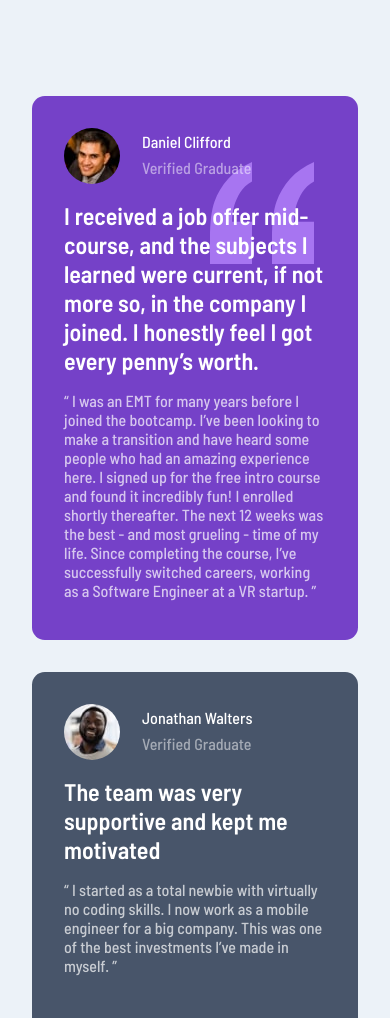
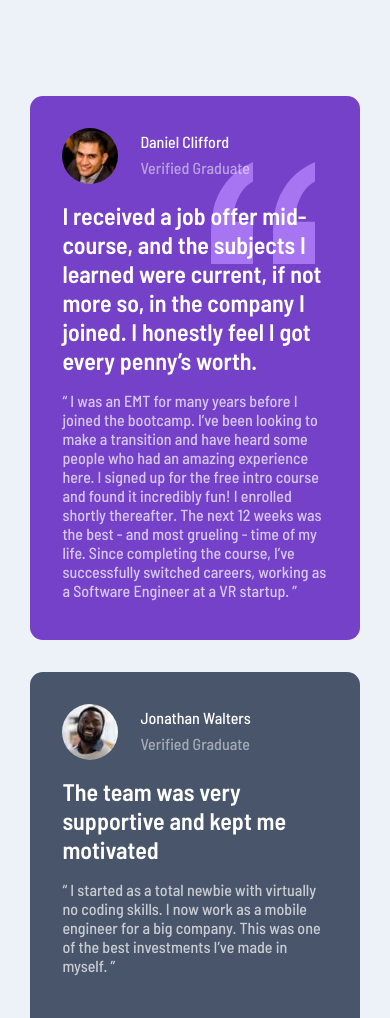
Before and after one commit to marijanagardovic/bonus, a plain HTML site: page index.html in a window 390 px wide. Shown: the top 1018 px of the page. Drawn offline with Linux system fonts and the light colour scheme.

Commit message:
changed media queries

```diff
--- a/style.css
+++ b/style.css
@@ -120,34 +120,41 @@ h2{
 }
 
 @media (max-width: 1130px){
+    .main{
+        padding: 6rem 1.9rem;
+    }
     .card-1{
     grid-column-start: 1;
     grid-column-end: 5;
     grid-row-start: 1;
     grid-row-end: 2;
 }
+
     .card-2{
     grid-column-start: 1;
     grid-column-end: 5;
     grid-row-start: 2;
     grid-row-end: 3;
 }
+
     .card-3{
     grid-column-start: 1;
     grid-column-end: 5;
     grid-row-start: 4;
     grid-row-end: 5;
 }
+
     .card-4{
     grid-column-start: 1;
     grid-column-end: 5;
     grid-row-start: 6;
     grid-row-end: 7;
 }
+
     .card-5{
     grid-column-start: 1;
     grid-column-end: 5;
     grid-row-start: 8;
     grid-row-end: 9;
 }
-}
+    }
```
